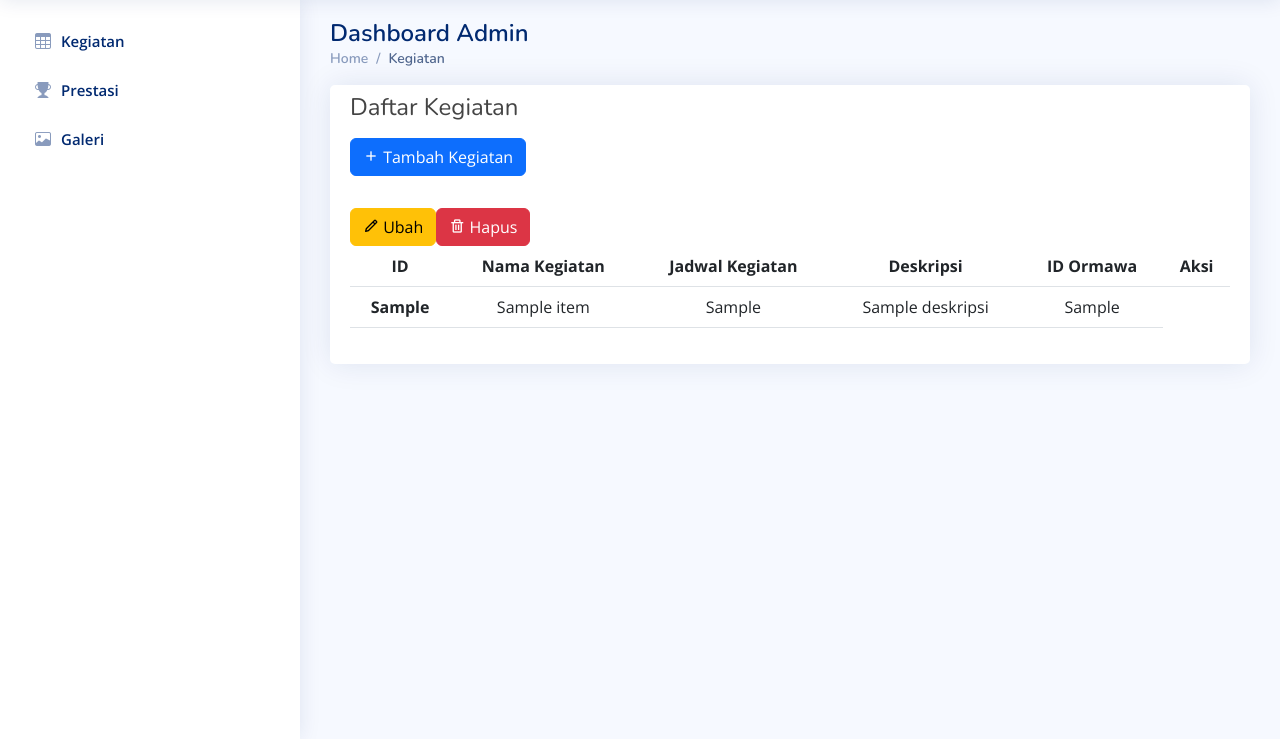
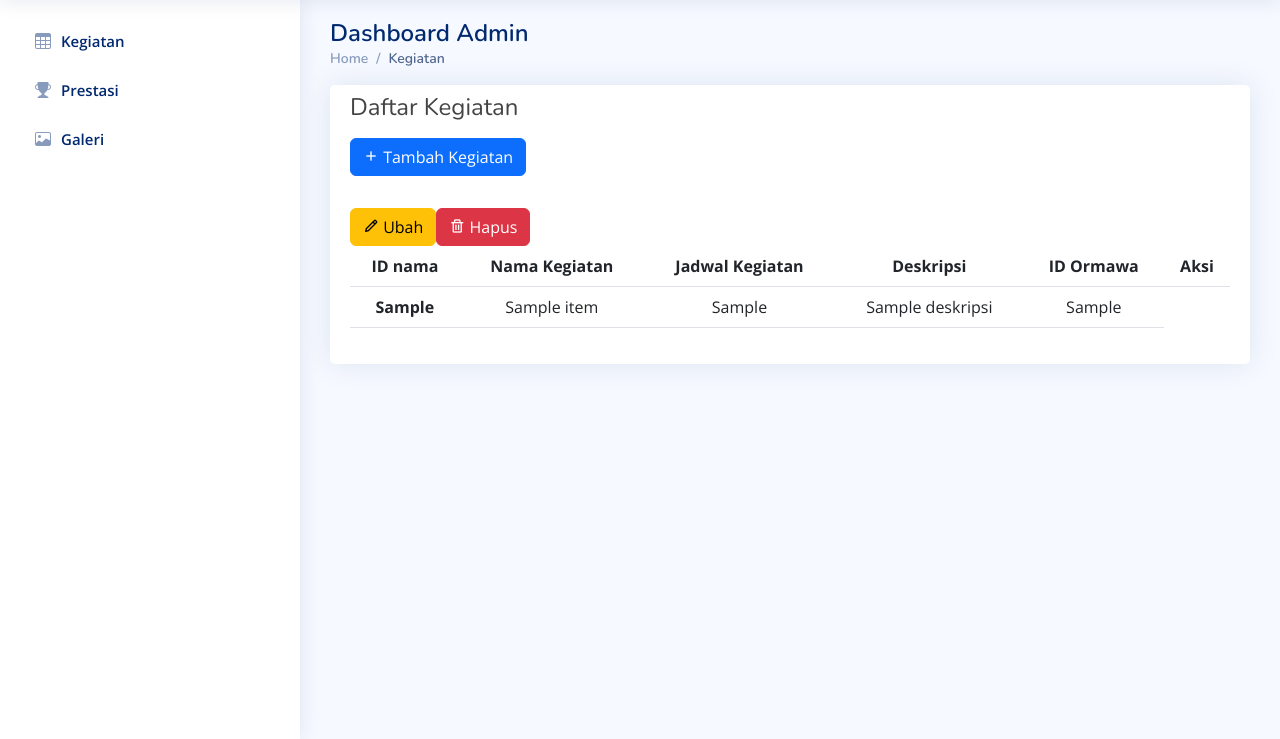
Before and after one commit to sandika1908/Ormaweb, a Flask app: template templates/kegiatan.html in a window 1280 px wide. Shown: the part 61-800 px from the top of the page. Run offline with Flask 2, Linux system fonts and the light colour scheme; the template is opened without the code that fills it: most values are stand-ins (such as "Sample title", 1, 10 or a date in 2020); some libraries are stand-ins or nearby versions.

Commit message:
mengganti table header

```diff
--- a/templates/kegiatan.html
+++ b/templates/kegiatan.html
@@ -164,7 +164,7 @@
    <table class="table" style="text-align: center;">
     <thead>
       <tr>
-        <th scope="col">ID</th>
+        <th scope="col">ID nama</th>
         <th scope="col">Nama Kegiatan</th>
         <th scope="col">Jadwal Kegiatan</th>
         <th scope="col">Deskripsi</th>
```
